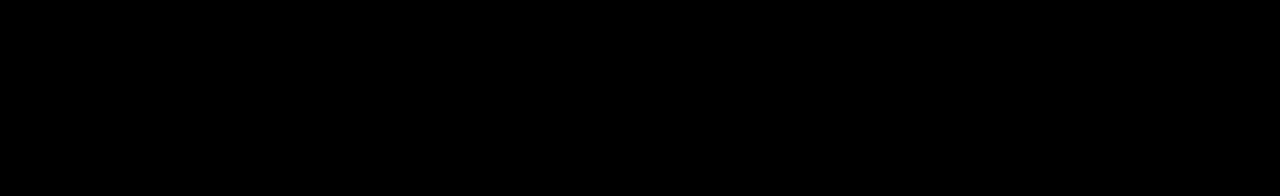
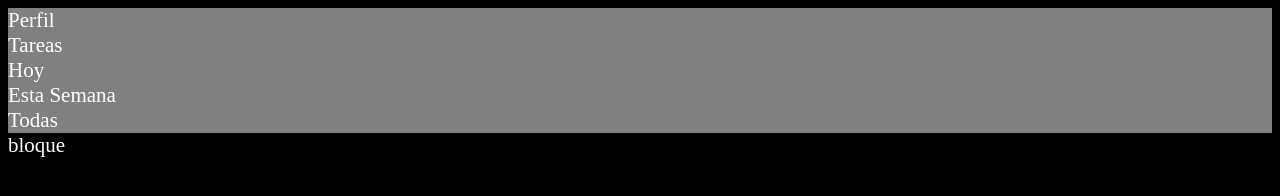
Before and after one commit to jorgeburgueno/listaTareas, a plain HTML site: page index.html in a window 1280 px wide. Drawn offline with Linux system fonts and the light colour scheme.

Commit message:
trazado de columna

```diff
--- a/index.html
+++ b/index.html
@@ -7,6 +7,13 @@
     <link rel="stylesheet" href="style.css">
 </head>
 <body>
-
+   <div class = "columna">
+    <div>Perfil</div>
+    <div>Tareas</div>
+    <div class="tareas-hoy">Hoy</div>
+    <div class="tareas-semana">Esta Semana</div>
+    <div class="tareas-todas">Todas</div>
+   </div>
+   <div class="bloque">bloque</div>
 </body>
 </html>
--- a/style.css
+++ b/style.css
@@ -3,3 +3,7 @@ body{
     color: white;
     font-size: 21px;
 }
+
+.columna {
+    background-color: gray;
+}
```
